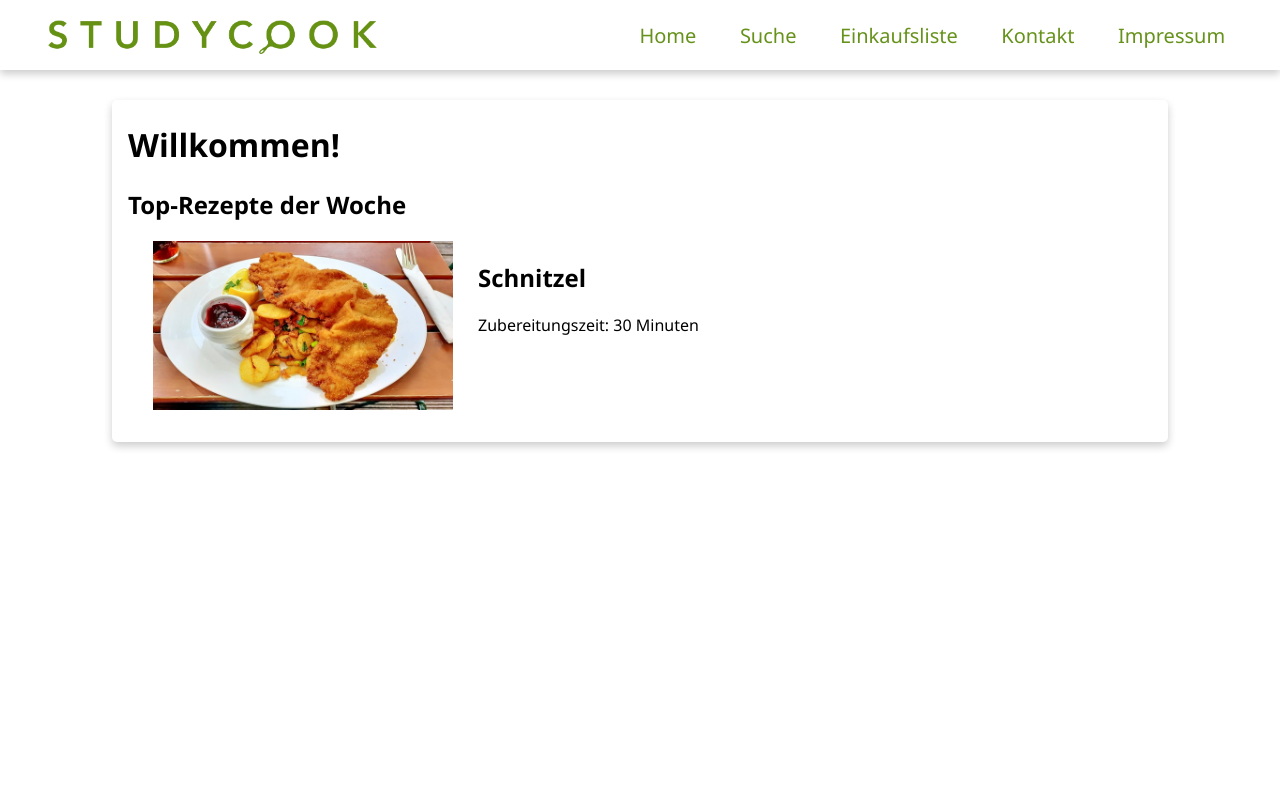
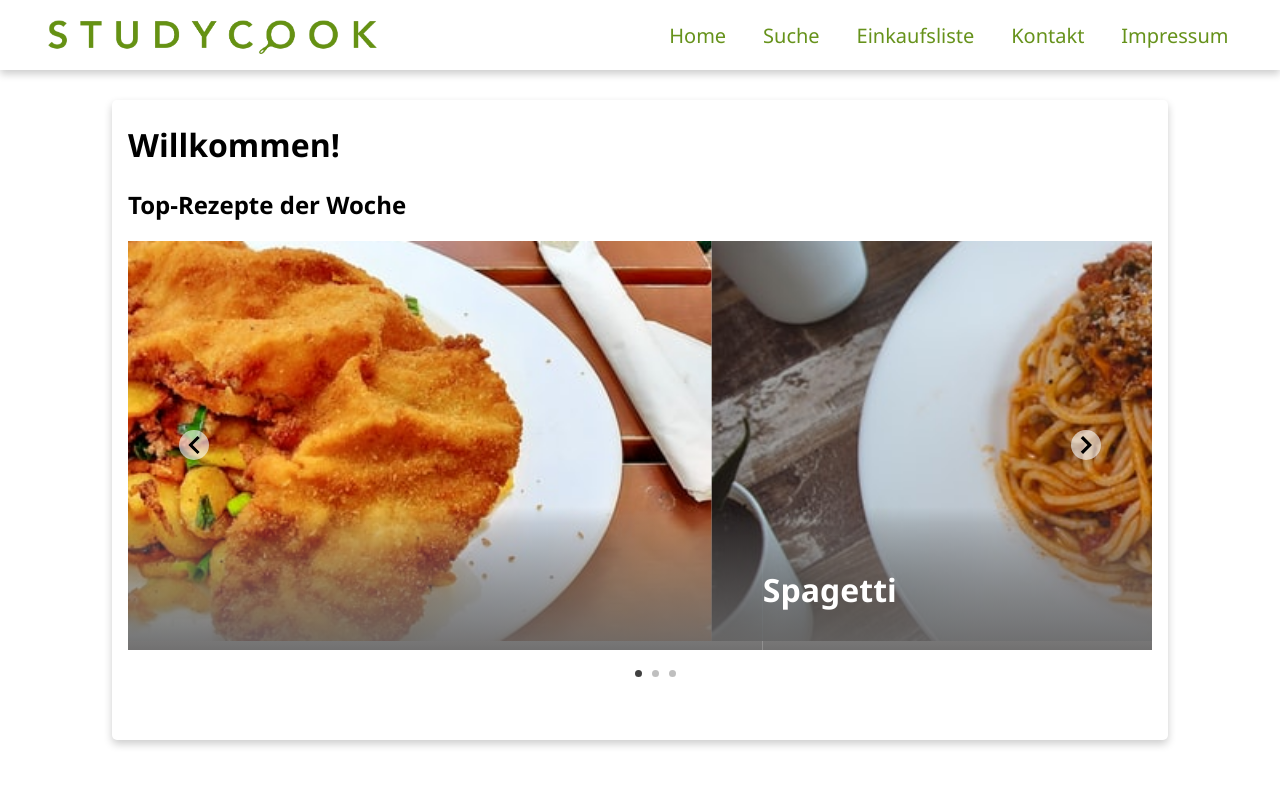
Before and after one commit to MichaelBehringer/Stud-Cook, a React (Create React App) app: page /#/ in a window 1280 px wide. Shown: the top 786 px of the page. Built offline with nearby package versions, Linux system fonts and the light colour scheme.

Commit message:
Home-Page

```diff
--- a/src/App.js
+++ b/src/App.js
@@ -1,8 +1,8 @@
 import React from "react";
 import './App.css';
-import './globalStyles.css'
+import './globalStyles.css';
 
-import { Route, Routes } from 'react-router-dom'
+import { Route, Routes } from 'react-router-dom';
 
 import DetailView from "./Views/DetailView";
 import Home from "./Views/Home";
--- a/src/Views/Home.js
+++ b/src/Views/Home.js
@@ -1,18 +1,14 @@
 import React from "react";
+import ImageSlider from "./ImageSlider";
 
 function Home() {
-  var topRecipe1 = require('../data/Recipes.json')[0];
   return (
     <div>
       <div className="card cardMain">
         <h1>Willkommen!</h1>
         <h2>Top-Rezepte der Woche</h2>
-        <div className="flex-container">
-          <img className="recipePic" alt={topRecipe1.name} src={ require('../images/' + topRecipe1.image) } />
-          <div>
-            <h2>{topRecipe1.name}</h2>
-            <p>Zubereitungszeit: {topRecipe1.duration} Minuten</p>
-          </div>
+        <div className="recipeContainer">
+            <ImageSlider/>
         </div>
       </div>
     </div>
--- /dev/null
+++ b/src/Views/ImageSlider.js
@@ -0,0 +1,26 @@
+import React from 'react';
+import {Slide} from 'react-slideshow-image';
+import{ SliderData } from './SliderData';
+import 'react-slideshow-image/dist/styles.css';
+import {useNavigate } from 'react-router-dom';
+
+const slideProps={
+  indicators: true
+}
+
+const ImageSlider = () => {
+  const navigate = useNavigate();
+  return (
+    <div className="slide-container">
+      <Slide {...slideProps}>
+       {SliderData.map((slideImage, index)=> (
+         <div className='box'>
+          <img key={index} className="zoomIMG" src={require('../images/' + slideImage.url)} onClick={() => navigate('/detail/' + slideImage.id)}/>
+          <div className="imgCaption">{slideImage.caption}</div>
+         </div>
+        ))}
+      </Slide>
+    </div>
+  )
+}
+export default ImageSlider
--- /dev/null
+++ b/src/Views/SliderData.js
@@ -0,0 +1,22 @@
+
+var topRecipe0 = require('../data/Recipes.json')[0];
+var topRecipe1 = require('../data/Recipes.json')[1];
+var topRecipe2 = require('../data/Recipes.json')[2];
+
+export const SliderData=[
+    {
+        id: topRecipe0.id,
+        url: topRecipe0.image,
+        caption: topRecipe0.name
+    },
+    {
+        id: topRecipe1.id,
+        url: topRecipe1.image,
+        caption: topRecipe1.name
+    },
+    {
+        id: topRecipe2.id,
+        url: topRecipe2.image,
+        caption: topRecipe2.name
+    },
+];
--- a/src/globalStyles.css
+++ b/src/globalStyles.css
@@ -5,6 +5,7 @@
   padding: 2px 16px;
   margin-left: auto;
   margin-right: auto;
+  margin-bottom:5%;
 }
 
 .cardMain {
@@ -16,6 +17,7 @@
   flex-wrap: wrap;
   margin-bottom: 30px;
 }
+
 
 .foodIMG {
   display: block;
@@ -47,15 +49,82 @@
   margin-top: 10px;
 }
 
-.recipePic{
-  display: block;
-  max-width:300px;
-  width: 100%;
-  height: auto;
-  margin-right: 25px;
-  margin-left: 25px;
-}
 
 body{
   background-image: cross-fade();
 }
+
+.comments{
+  margin-left: 5%;
+  margin-right: 5%;
+  border-bottom: 2px solid gainsboro;
+}
+
+.addComment{
+  margin-right:5%;
+  margin-left: 5%;
+  margin-bottom: 3%;
+  height: 30px;
+
+
+}
+
+#buttonAddComment{
+  height:100%;
+  width: 24%;
+  background-color: #66921B;
+  color: white;
+  border: none;
+  border-radius: 50px;
+  margin-left: 5%;
+}
+
+.inputComment{
+  height: 100%;
+  width: 70%;
+}
+
+
+.recipeContainer{
+  flex-wrap: wrap;
+  width: 100%;
+  height:auto;
+  margin-left: auto;
+  margin-right: auto;
+  margin-bottom: 5%;
+}
+
+react-slideshow-container {
+  width: 100%;
+  height: auto;
+}
+
+.box .zoomIMG{
+  width: 100%;
+  height: 400px;
+  object-fit: cover;
+}
+
+.box{
+  position: relative;
+  font-size: 32px;
+  font-weight: bold;
+}
+
+.box .imgCaption{
+  position: absolute;
+  z-index: 5;
+  height: 20%;
+  bottom: 0;
+  right: 0;
+  left: 5%;
+  width: 100%; /* Set the width of the positioned div */
+  padding-top: 6%;
+
+  background:linear-gradient(rgba(128, 128, 128, 0), 35%, rgba(102, 101, 101, 0.925));
+  color: white;
+}
+
+.nav{
+  margin-left: 5%;
+}
```
